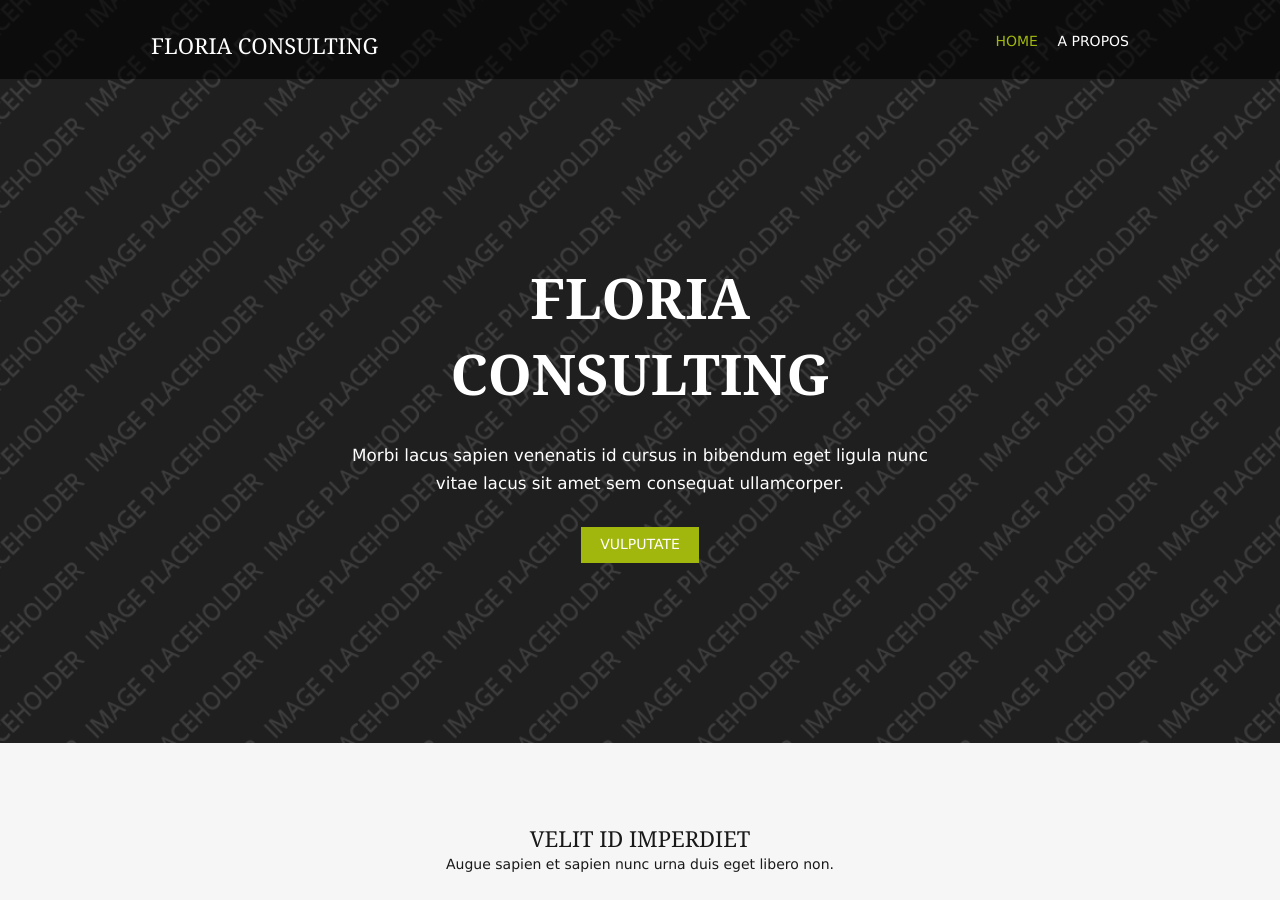
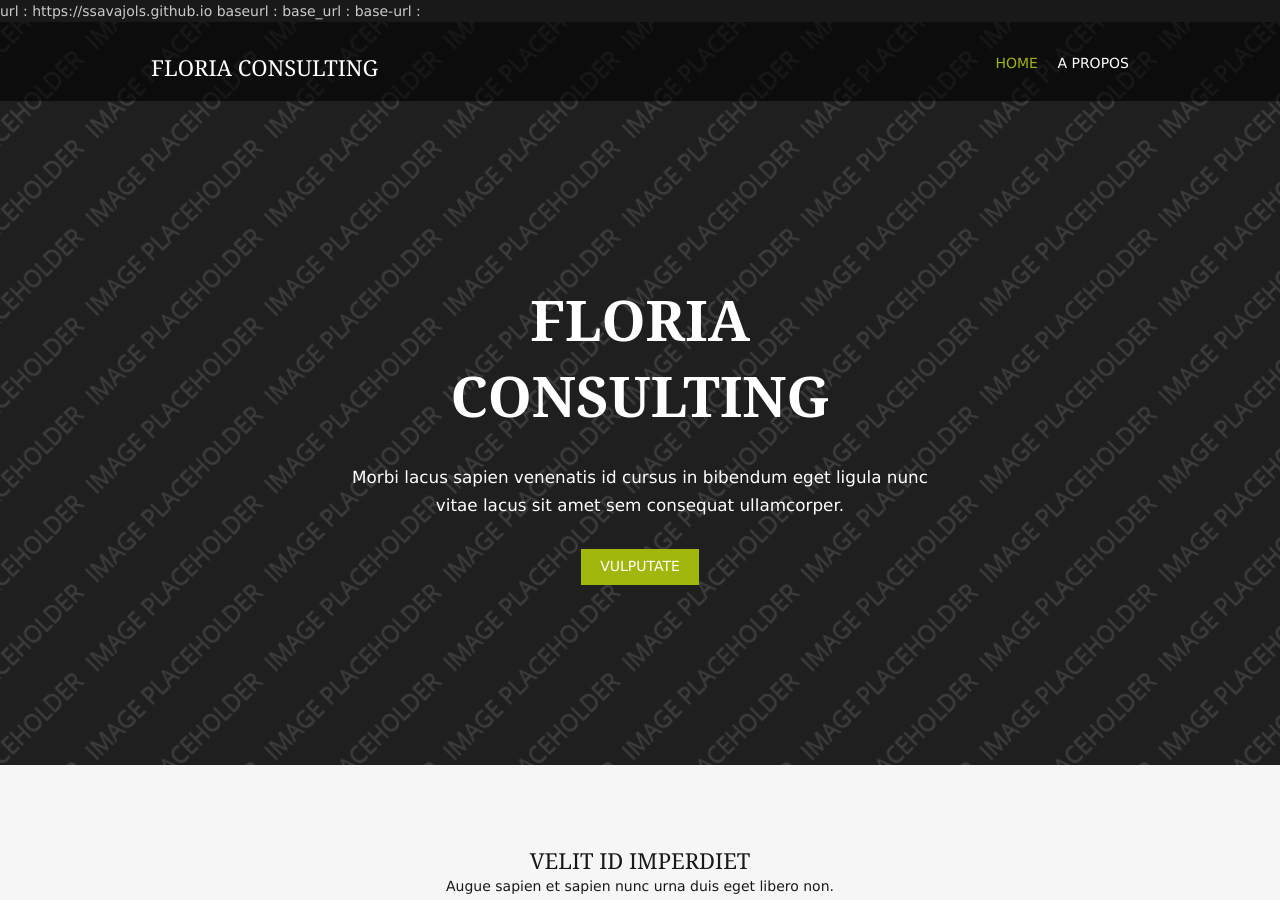
Before and after one commit to ssavajols/floria-consulting, a Jekyll site: the page built from index.md, in a window 1280 px wide and 900 px high. Built offline with Jekyll 4.4.1, drawn with Linux system fonts in a browser that asks for light colours.

Commit message:
base jekyll template

```diff
--- a/_layouts/base.html
+++ b/_layouts/base.html
@@ -8,13 +8,18 @@
 -->
 <html lang="">
 <head>
-    <title>{{site.title || page.title}}</title>
+    <title>{{site.title}}</title>
     <meta charset="utf-8">
     <meta name="viewport" content="width=device-width, initial-scale=1.0, maximum-scale=1.0, user-scalable=no">
-    <base href="{{site.url}}" />
+    <base href="{{ site.baseurl }}" />
     <link href="assets/layout/styles/layout.css" rel="stylesheet" type="text/css" media="all">
 </head>
 <body id="top">
+
+url : {{ site.url }}
+baseurl : {{ site.baseurl }}
+base_url : {{ site.base_url }}
+base-url : {{ site.base-url }}
     {{ content }}
 <!-- ################################################################################################ -->
 <!-- ################################################################################################ -->
```
